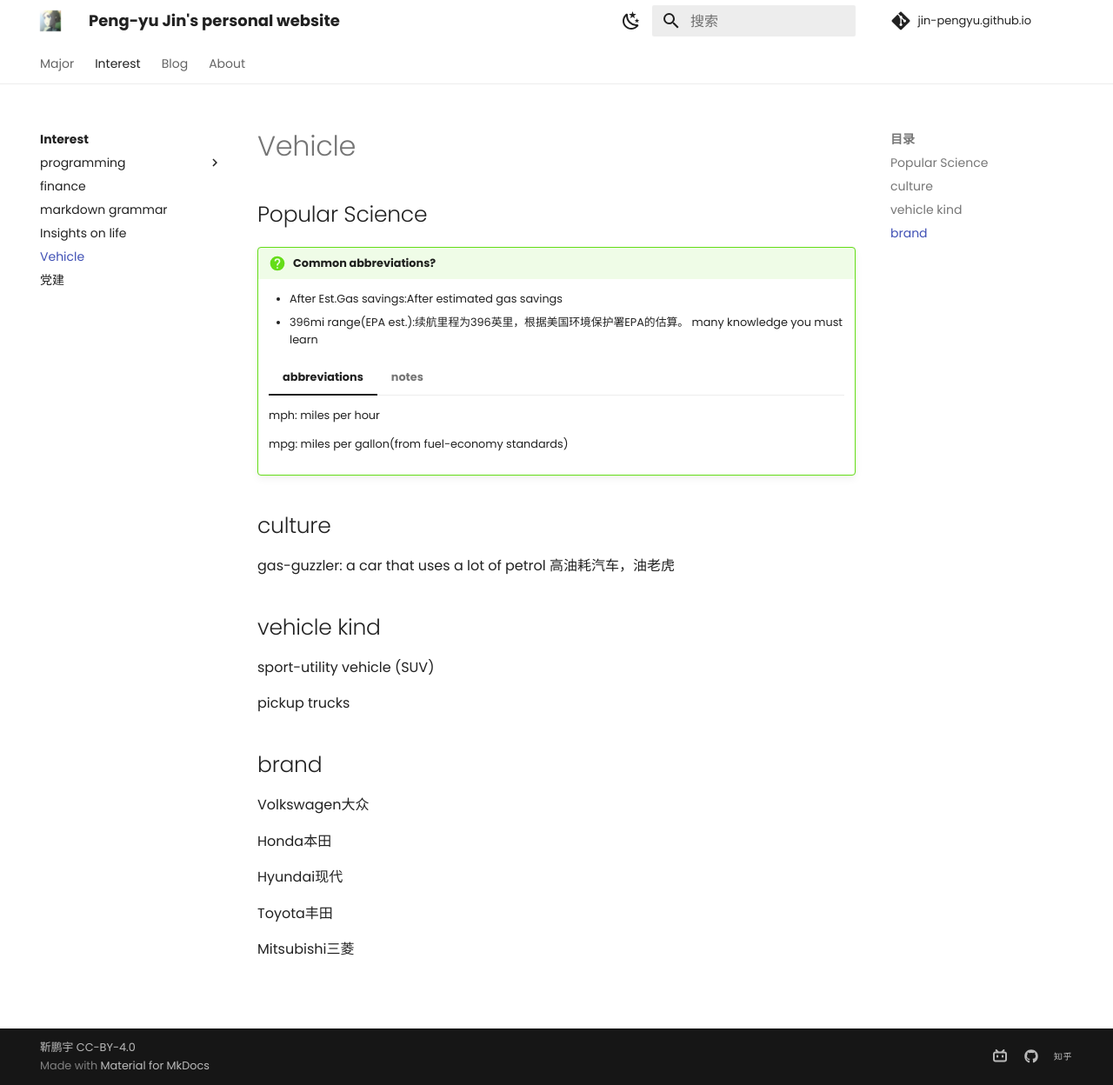
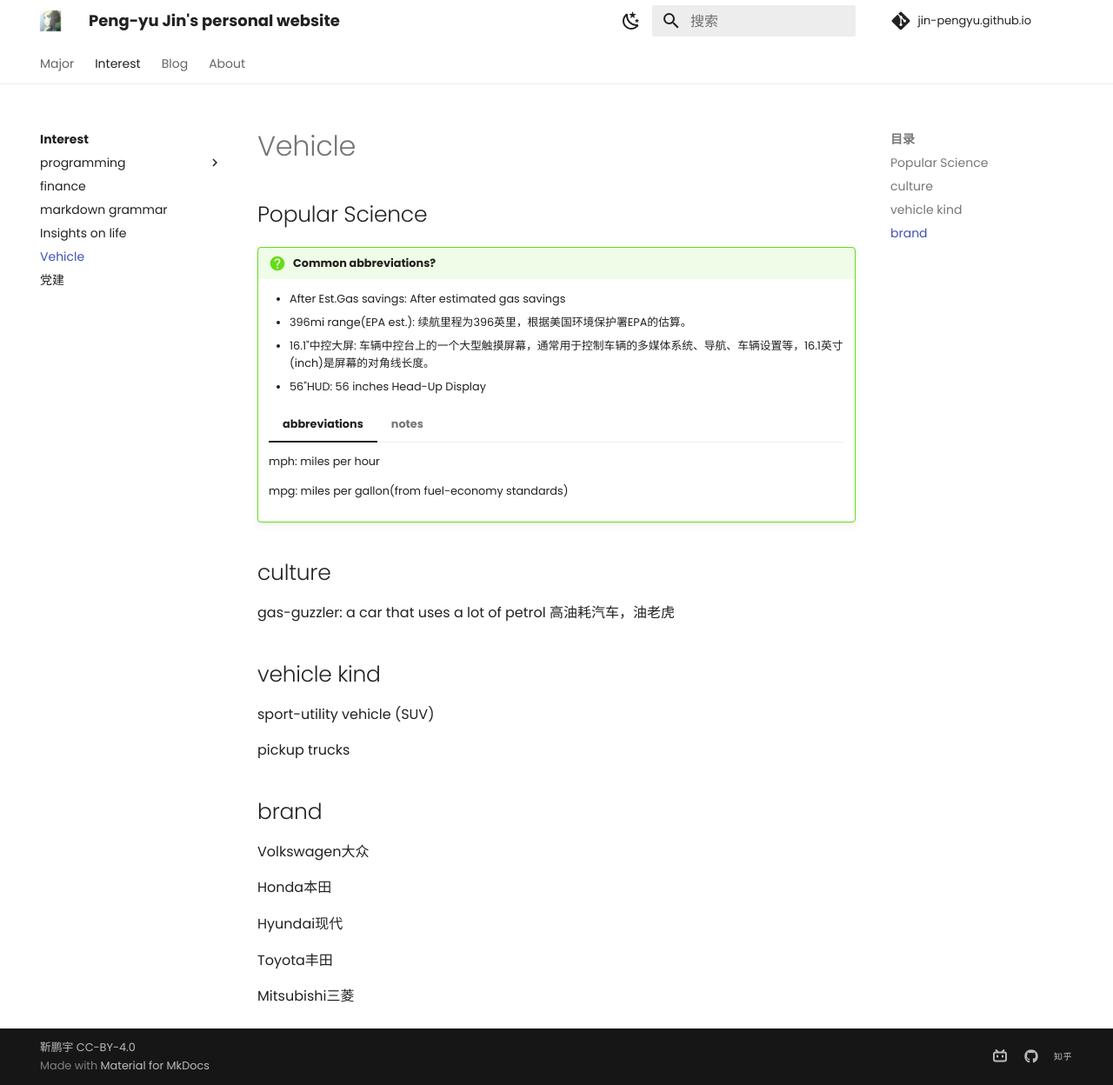
Before and after one commit to Pengyu-Jin/Pengyu-Jin.github.io, an MkDocs documentation site: the page built from docs/interest/Vehicle/Vehicle_infor.md, in a window 1280 px wide and 1248 px high. Shown: the whole window at 87% size. Built offline with MkDocs 1.6.1 and Material for MkDocs 9.7.7, drawn with Linux system fonts in a browser that asks for light colours; comment, search, counter and statistics services are not loaded.

Commit message:
vehicle +

```diff
--- a/docs/interest/Vehicle/Vehicle_infor.md
+++ b/docs/interest/Vehicle/Vehicle_infor.md
@@ -1,9 +1,10 @@
 ## Popular Science
 !!! question "Common abbreviations?"
 
-    - After Est.Gas savings:After estimated gas savings
-    - 396mi  range(EPA est.):续航里程为396英里，根据美国环境保护署EPA的估算。
-    many knowledge you must learn
+    - After Est.Gas savings: After estimated gas savings
+    - 396mi  range(EPA est.): 续航里程为396英里，根据美国环境保护署EPA的估算。
+    - 16.1"中控大屏: 车辆中控台上的一个大型触摸屏幕，通常用于控制车辆的多媒体系统、导航、车辆设置等，16.1英寸(inch)是屏幕的对角线长度。
+    - 56"HUD: 56 inches Head-Up Display
 
     === "abbreviations"
 
```
